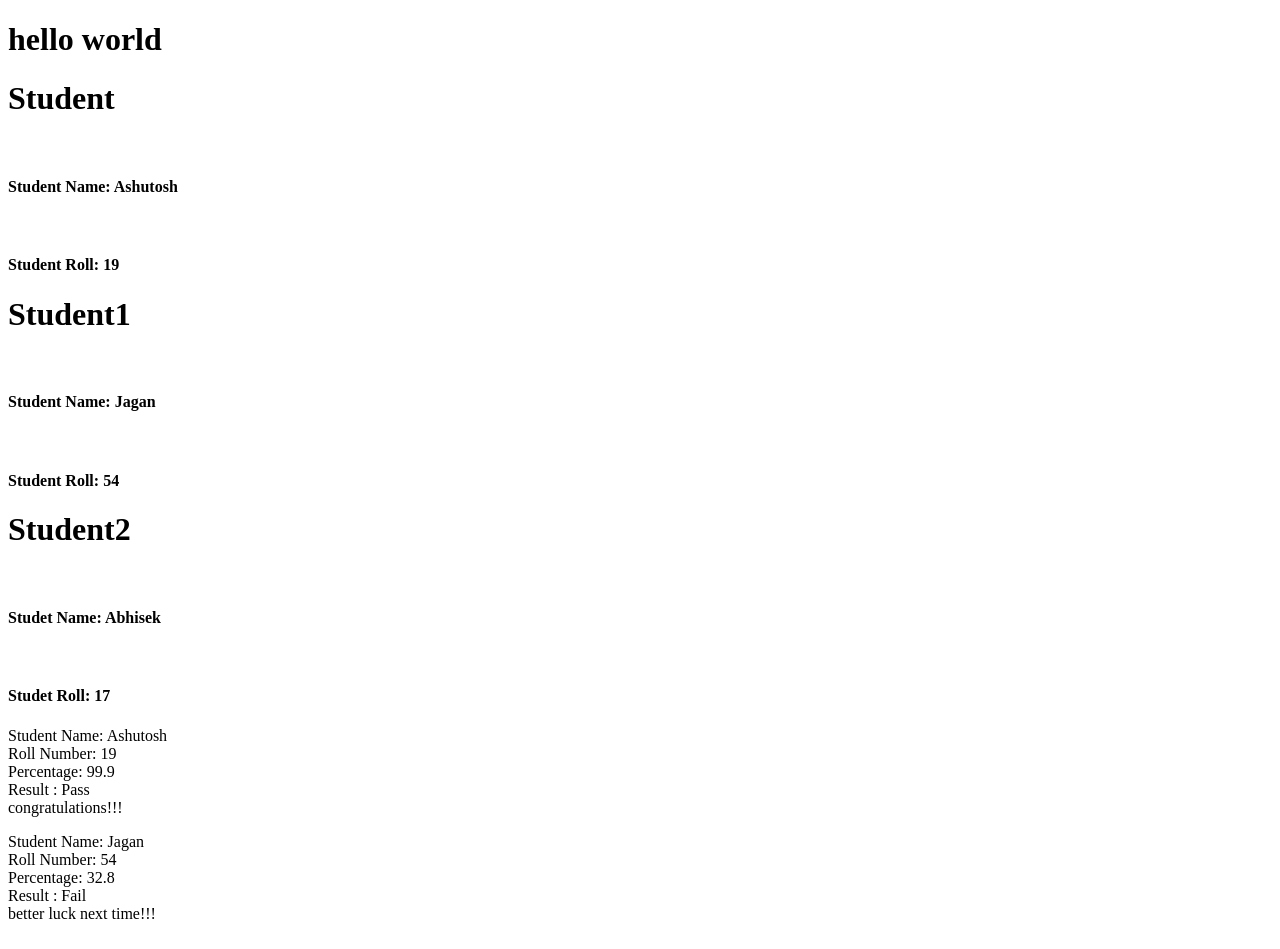
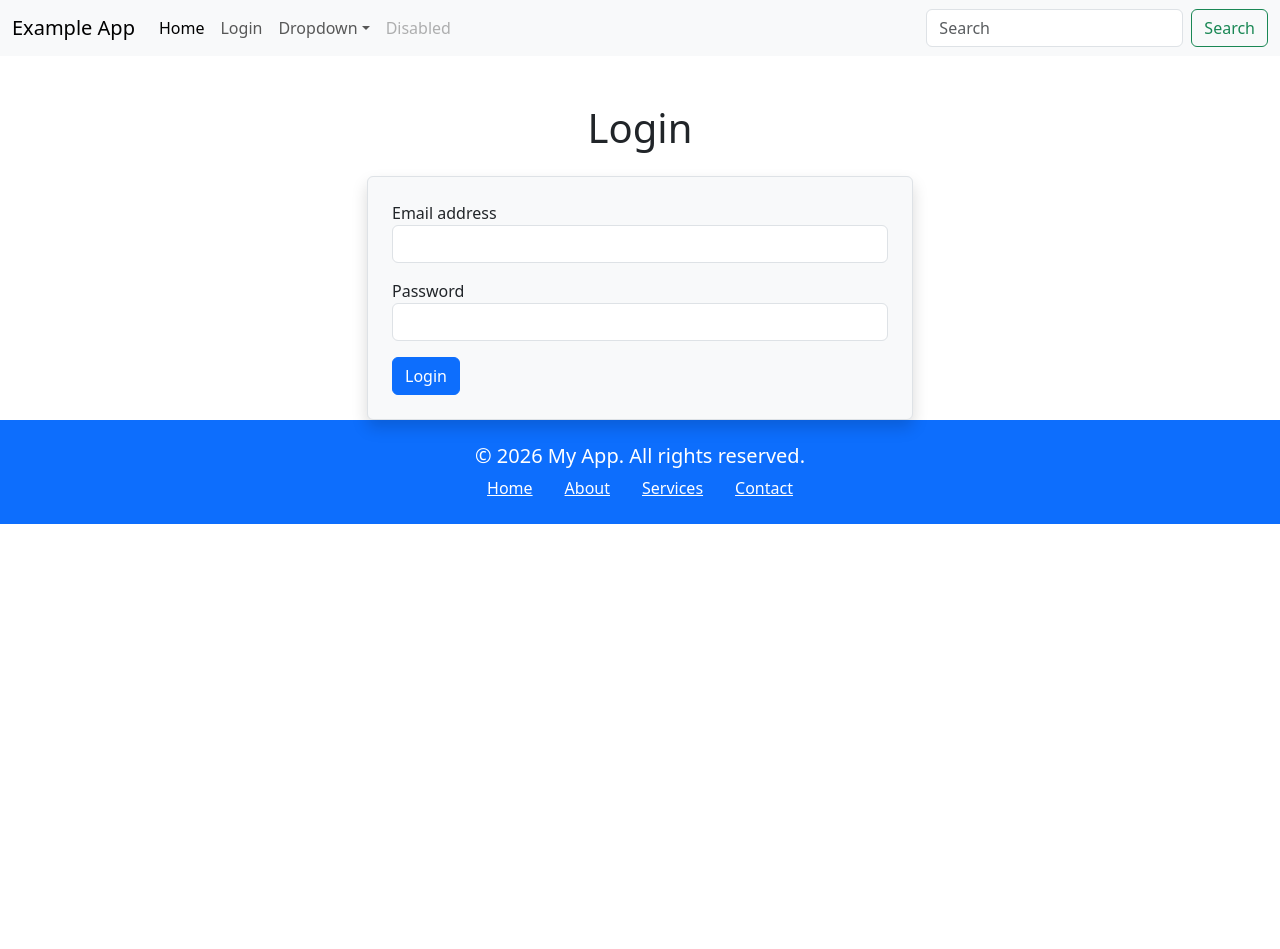
Before and after one commit to Ashu4789/Example-client, a React (Vite) app: page /login in a window 1280 px wide. Shown: the top 949 px of the page. After the commit the page ends 800 px from the top, so only its background shows below. Built offline with nearby package versions, Linux system fonts and the light colour scheme.

Commit message:
created header and footer component and then integrated them in applayout component which we will render in all pages of the application, then we created our login page and created authentication process

```diff
--- a/index.html
+++ b/index.html
@@ -3,11 +3,14 @@
   <head>
     <meta charset="UTF-8" />
     <link rel="icon" type="image/svg+xml" href="/vite.svg" />
+    <link
+    href="https://cdn.jsdelivr.net/npm/bootstrap@5.3.8/dist/css/bootstrap.min.css" rel="stylesheet"/>
     <meta name="viewport" content="width=device-width, initial-scale=1.0" />
     <title>example-client</title>
   </head>
   <body>
     <div id="root"></div>
     <script type="module" src="/src/main.jsx"></script>
+    <script src="https://cdn.jsdelivr.net/npm/bootstrap@5.3.8/dist/js/bootstrap.bundle.min.js"></script>
   </body>
 </html>
--- a/package.json
+++ b/package.json
@@ -10,8 +10,11 @@
     "preview": "vite preview"
   },
   "dependencies": {
+    "bootstrap": "^5.3.8",
     "react": "^19.2.0",
-    "react-dom": "^19.2.0"
+    "react-bootstrap": "^2.10.10",
+    "react-dom": "^19.2.0",
+    "react-router-dom": "^7.13.0"
   },
   "devDependencies": {
     "@eslint/js": "^9.39.1",
--- a/src/App.jsx
+++ b/src/App.jsx
@@ -1,54 +1,15 @@
-import Student from "./pages/examples/Student";
-import Student1 from "./pages/examples/Student1";
-import Student2 from "./pages/examples/Student2";
-import Student3 from "./pages/examples/Student3";
-import StudentList from "./pages/examples/StudentList";
-import StudentList1 from "./pages/examples/StudentList1";
-import UserCard from "./pages/practice/UserCard";
-import ProductList from "./pages/practice/ProductList";
-import EngineeringTeam from "./pages/practice/EngineeringTeam";
-import Student4 from "./pages/examples/Student4";
-import Student5 from "./pages/examples/Student5";
+import Home from "./pages/Home";
+import Login from "./pages/Login";
+import AppLayout from "./components/AppLayout";
+import { BrowserRouter as Router, Route, Routes } from "react-router-dom";
 
-const students = [
-  { name: "Ashutosh", roll: "19", percentage: 99.9 },
-  { name: "Jagan", roll: "54", percentage: 32.8 },
-  { name: "Abhisek", roll: "17", percentage: 88.9 },
-]
-const products = [
-  { id: 1, name: "Laptop", price: 999, category: "Electronics" },
-  { id: 2, name: "Coffee Maker", price: 49, category: "Home Appliance" },
-  { id: 3, name: "Smart Phone", price: 699, category: "Electronics" },
-]
-
-const employees = [
-  { id: 101, name: "Alice", department: "Engineering", active: true },
-  { id: 102, name: "Bob", department: "Design", active: false },
-  { id: 103, name: "Charlie", department: "Engineering", active: true },
-  { id: 104, name: "David", department: "HR", active: true }
-];
-
-function App() {
-
-
+  function App() {
   return (
-    <>
-      <h1>hello world</h1>
-      <Student />
-      <Student1 name="Jagan" roll="54" />
-      <Student2 name="Abhisek" roll="17" />
-      <Student3 name="Ashutosh" roll="19" percentage={99.9} />
-      <Student3 name="Jagan" roll="54" percentage={32.8} />
-      <StudentList students={students} />
-      <StudentList1 students={students} />
-      <UserCard name="Ashutosh" age="21" location="Bhubaneswar" isPremium={true} />
-      <UserCard name="Jagan" age="22" location="Cuttack" isPremium={false} />
-      <UserCard name="Abhisek" age="23" location="Patna" isPremium={true} />
-      <ProductList products={products} />
-      <EngineeringTeam employees={employees} />
-      <Student4 />
-      <Student5 />
-    </>
+    <Routes>
+      <Route path="/" element={
+        <AppLayout><Home /></AppLayout>} />
+      <Route path = "/login" element={<AppLayout><Login /></AppLayout>} />
+    </Routes>
   )
 };
 
--- /dev/null
+++ b/src/components/AppLayout.jsx
@@ -0,0 +1,14 @@
+import Header from './Header';
+import Footer from './Footer';
+
+function AppLayout({ children }) {
+    return (
+        <div className="app-layout">
+            <Header />
+            <main>{children}</main>
+            <Footer />
+        </div>
+    );
+}
+
+export default AppLayout;
--- /dev/null
+++ b/src/components/Footer.jsx
@@ -0,0 +1,17 @@
+function Footer() {
+    return (
+        <footer className="bg-primary text-white py-4">
+            <div className="container text-center">
+                <p className="h5">© 2026 My App. All rights reserved.</p>
+                <div className="d-flex justify-content-center mt-2">
+                    <a href="#" className="text-white mx-3">Home</a>
+                    <a href="#" className="text-white mx-3">About</a>
+                    <a href="#" className="text-white mx-3">Services</a>
+                    <a href="#" className="text-white mx-3">Contact</a>
+                </div>
+            </div>
+        </footer>
+    );
+}
+
+export default Footer;
--- /dev/null
+++ b/src/components/Header.jsx
@@ -0,0 +1,88 @@
+import { Link} from "react-router-dom";
+
+function Header() {
+    return (
+        <nav className="navbar navbar-expand-lg bg-body-tertiary">
+  <div className="container-fluid">
+    <a className="navbar-brand" href="#">
+        Example App
+    </a>
+    <button
+      className="navbar-toggler"
+      type="button"
+      data-bs-toggle="collapse"
+      data-bs-target="#navbarSupportedContent"
+      aria-controls="navbarSupportedContent"
+      aria-expanded="false"
+      aria-label="Toggle navigation"
+    >
+      <span className="navbar-toggler-icon" />
+    </button>
+    <div className="collapse navbar-collapse" id="navbarSupportedContent">
+      <ul className="navbar-nav me-auto mb-2 mb-lg-0">
+        <li className="nav-item">
+          <Link className="nav-link active" aria-current="page" to="/">
+            Home
+          </Link>
+        </li>
+        <li className="nav-item">
+          <Link className="nav-link" to="/login">
+            Login
+          </Link>
+        </li>
+        <li className="nav-item dropdown">
+          <a
+            className="nav-link dropdown-toggle"
+            href="#"
+            role="button"
+            data-bs-toggle="dropdown"
+            aria-expanded="false"
+          >
+            Dropdown
+          </a>
+          <ul className="dropdown-menu">
+            <li>
+              <a className="dropdown-item" href="#">
+                Action
+              </a>
+            </li>
+            <li>
+              <a className="dropdown-item" href="#">
+                Another action
+              </a>
+            </li>
+            <li>
+              <hr className="dropdown-divider" />
+            </li>
+            <li>
+              <a className="dropdown-item" href="#">
+                Something else here
+              </a>
+            </li>
+          </ul>
+        </li>
+        <li className="nav-item">
+          <a className="nav-link disabled" aria-disabled="true">
+            Disabled
+          </a>
+        </li>
+      </ul>
+      <form className="d-flex" role="search">
+        <input
+          className="form-control me-2"
+          type="search"
+          placeholder="Search"
+          aria-label="Search"
+        />
+        <button className="btn btn-outline-success" type="submit">
+          Search
+        </button>
+      </form>
+    </div>
+  </div>
+</nav>
+
+    );
+}
+
+export default Header;
--- a/src/main.jsx
+++ b/src/main.jsx
@@ -1,10 +1,14 @@
 import { StrictMode } from 'react'
 import { createRoot } from 'react-dom/client'
+import { BrowserRouter } from 'react-router-dom'
 
 import App from './App.jsx'
+import 'bootstrap/dist/css/bootstrap.min.css';
 
 createRoot(document.getElementById('root')).render(
   <StrictMode>
-    <App />
+    <BrowserRouter>
+      <App />
+    </BrowserRouter>
   </StrictMode>,
 )
--- /dev/null
+++ b/src/pages/Home.jsx
@@ -0,0 +1,9 @@
+function Home() {
+    return (
+
+        <div>
+            <h1>Home</h1>
+        </div>
+    )
+}
+export default Home;
--- /dev/null
+++ b/src/pages/Login.jsx
@@ -0,0 +1,55 @@
+import { useState } from "react";
+
+function Login() {
+    const [email, setEmail] = useState("");
+    const [password, setPassword] = useState("");
+    const [error, setError] = useState("");
+
+    const handleSubmit = (e) => {
+        e.preventDefault();
+        if (!email || !password) {
+            setError("Please fill in all fields");
+            return;
+        }
+        // Add login logic here
+    };
+
+    return (
+        <div className="container mt-5">
+            <h1 className="text-center mb-4">Login</h1>
+            {error && <div className="alert alert-danger">{error}</div>}
+            <div className="row justify-content-center">
+                <div className="col-md-6">
+                    <form onSubmit={handleSubmit} className="border p-4 rounded bg-light shadow">
+                        <div className="form-group mb-3">
+                            <label htmlFor="email">Email address</label>
+                            <input
+                                type="email"
+                                className="form-control"
+                                id="email"
+                                value={email}
+                                onChange={(e) => setEmail(e.target.value)}
+                                required
+                            />
+                        </div>
+                        <div className="form-group mb-3">
+                            <label htmlFor="password">Password</label>
+                            <input
+                                type="password"
+                                className="form-control"
+                                id="password"
+                                value={password}
+                                onChange={(e) => setPassword(e.target.value)}
+                                required
+                            />
+                        </div>
+                        <button type="submit" className="btn btn-primary btn-block">Login</button>
+                    </form>
+
+                </div>
+            </div>
+        </div>
+    );
+}
+
+export default Login;
```
Also changed, not shown: 1 other file (tests, documents, lock files or other folders).
